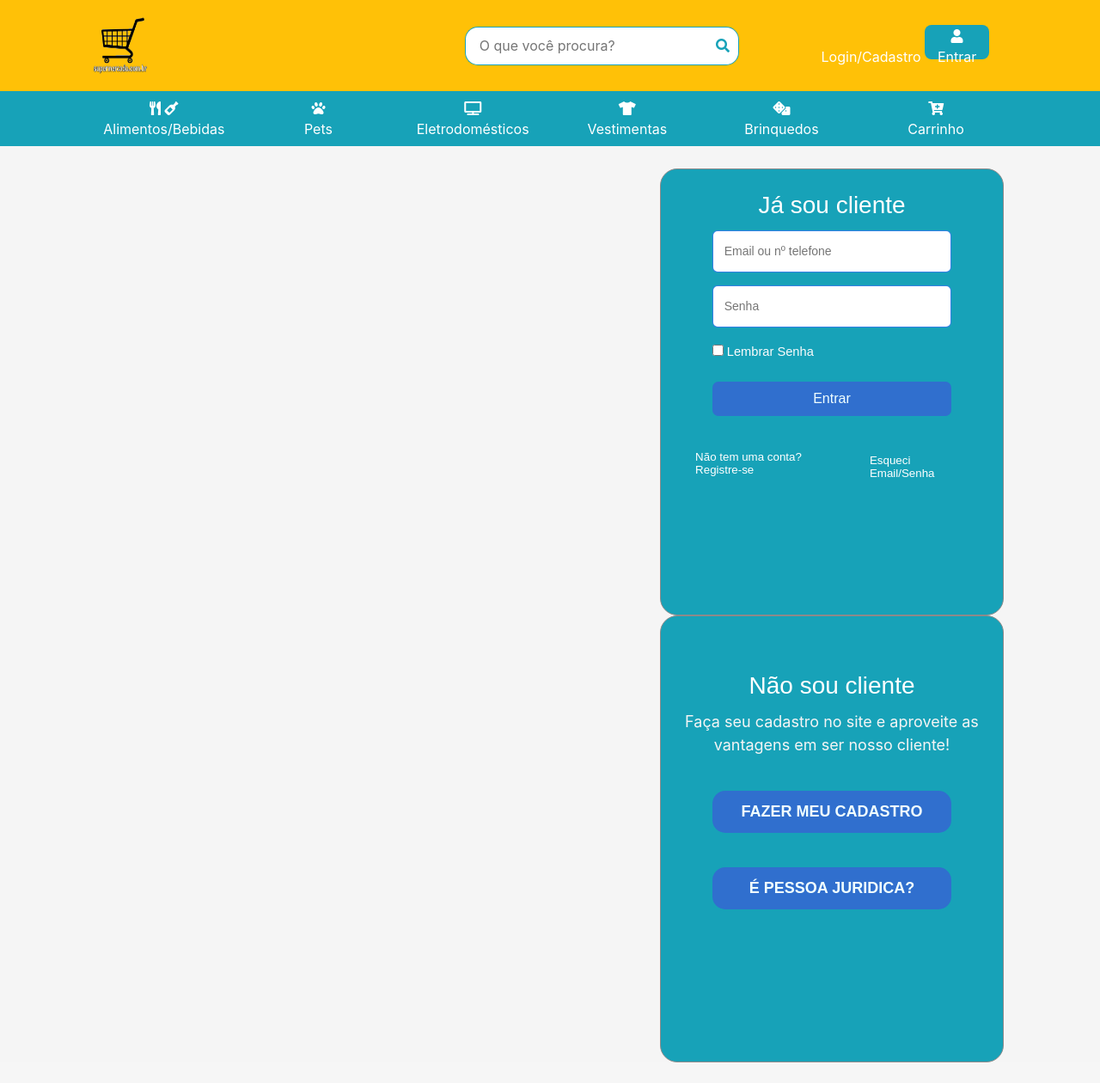
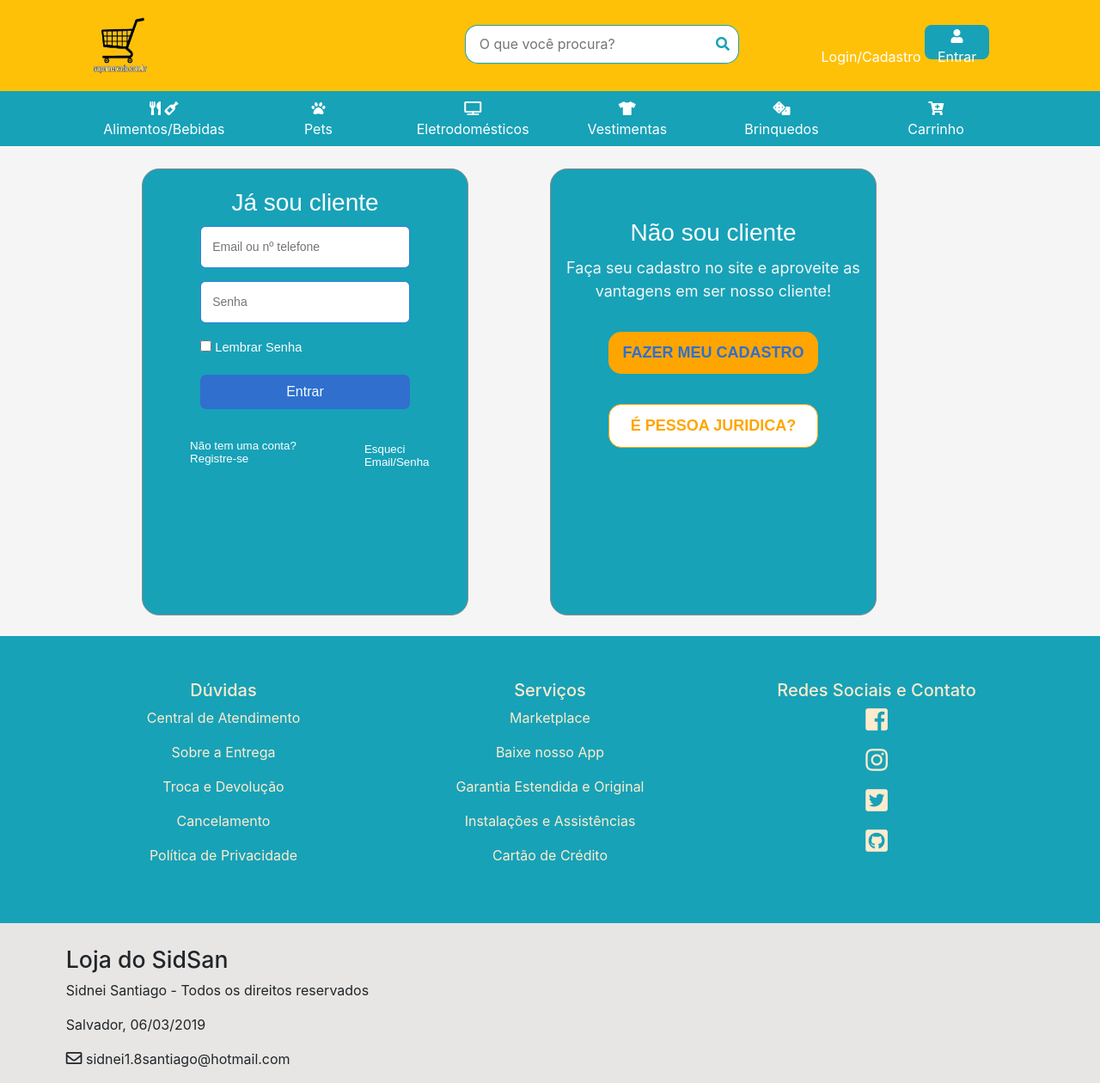
Before and after one commit to SidSan97/Site-Market, a PHP site: page /login.php in a window 1280 px wide. Shown: the whole page at 86% size. Before the commit the page ends 1236 px from the top, so only its background shows below. Run offline with PHP 8.4, Linux system fonts and the light colour scheme; lists and menus that the app fills with data are empty; some libraries are stand-ins or nearby versions.

Commit message:
Ajustes da página de login

```diff
--- a/carrinho.php
+++ b/carrinho.php
@@ -23,7 +23,7 @@
 
                 <div class="collapse navbar-collapse" id="conteudoNavbarSuportado">
                     <ul class="lista-nav-bar" style="width: 100%;">
-                      <li class="col"> <i class="far fa-user-circle"></i> Faça seu <a href="#">login ou cadastre-se</a> </li>
+                      <li class="col"> <i class="far fa-user-circle"></i> Faça seu <a href="login.php">login ou cadastre-se</a> </li>
                       <li class="col"> <a href="#"> ATENDIMENTO </a> </li>
                       <li class="col"> <a href="#" style="color: yellow; font-weight: bold;"> BAIXE NOSSO APP </a> </li>
                     </ul>
--- a/css/home.css
+++ b/css/home.css
@@ -173,6 +173,7 @@ body
     border-radius: 15px 0px 0px 15px;
     border-right: none;
     padding-left: 5%;
+    margin-bottom: 1%;
 }
 
 @media(max-width: 1009px)
--- a/css/login.css
+++ b/css/login.css
@@ -22,7 +22,6 @@ body {margin: 0%; background: whitesmoke; /*display: flex; justify-content: cent
     background-color: #17a2b8;
     border-radius: 20px;
     padding-top: 2%;
-    margin-left: 60%;
 }
 
 #check
@@ -114,7 +113,6 @@ text-decoration: none;
     background-color: #17a2b8;
     border-radius: 20px;
     padding-top: 5%;
-    margin-left: 60%;
 }
 
 .descricao
@@ -130,12 +128,12 @@ text-decoration: none;
 {
     width: 70%;
     padding: 11px;
-    background-color: rgb(48, 111, 206);
+    background-color: orange;
     border-radius: 15px;
     margin-left: 15%;
     margin-bottom: 10%;
     border: 0;
-    color: azure;
+    color: rgb(48, 111, 206);
     font-size: 18px;
     font-family: Montserrat,sans-serif;
     font-weight: 700;
@@ -145,12 +143,12 @@ text-decoration: none;
 {
     width: 70%;
     padding: 11px;
-    background-color: rgb(48, 111, 206);
+    background-color: rgb(255, 255, 255);
+    border: orange 1px solid;
     border-radius: 15px;
     margin-left: 15%;
     margin-bottom: 10%;
-    border: 0;
-    color: azure;
+    color: orange;
     font-size: 18px;
     font-family: Montserrat,sans-serif;
     font-weight: 700;
--- a/login.php
+++ b/login.php
@@ -80,7 +80,9 @@
     </div>
   </section>
 
-    <div id="div-login">
+  <div class="container">
+    <div class="row">
+      <div class="col-lg-4 offset-1 mb-4" id="div-login">
         <h3 class="h3"> Já sou cliente </h3>
 
           <form class="login-form">
@@ -100,7 +102,7 @@
       </div>
 
     <!Div cadastro>
-    <div id="div-cadastro">
+      <div class="col-lg-4 offset-1 mb-4" id="div-cadastro">
         <h3 class="h3"> Não sou cliente </h3>
 
         <form action="" class="cadastro-form">
@@ -117,7 +119,55 @@
            </button>
         </form>
       </div>
+    </div>
+  </div>
 
-    <script type="text/javascript" src="js/login.js"></script>
+  <section id="rodape">
+      <div class="container">
+        <div class="row">
+          <div class="col-4" style="text-align: center;">
+             <h5>Dúvidas</h5>
+             <a href="#"><p>Central de Atendimento</p></a>
+             <a href="#"><p>Sobre a Entrega</p></a>
+             <a href="#"><p>Troca e Devolução</p></a>
+             <a href="#"><p>Cancelamento</p></a>
+             <a href="#"><p>Política de Privacidade</p></a>
+          </div>
+
+          <div class="col-4" style="text-align: center;">
+            <h5>Serviços</h5>
+            <a href="#"><p>Marketplace</p></a>
+            <a href="#"><p>Baixe nosso App</p></a>
+            <a href="#"><p>Garantia Estendida e Original</p></a>
+            <a href="#"><p>Instalações e Assistências</p></a>
+            <a href="#"><p>Cartão de Crédito</p></a>
+          </div>
+
+          <div class="col-4" style="text-align: center;" id="RS-icons">
+            <h5>Redes Sociais e Contato</h5>
+            <a href="#"><p><i class="fab fa-facebook-square"></i></p></a>
+            <a href="#"><p><i class="fab fa-instagram"></i></p></a>
+            <a href="#"><p><i class="fab fa-twitter-square"></i></p></a>
+            <a href="https://github.com/SidSan97"><p><i class="fab fa-github-square"></i></p></a>
+          </div>
+        </div>
+      </div>
+  </section>
+
+
+    <div id="rodape-inf" style="background-color: rgb(231, 230, 228);">
+        <article class="inf-text">
+          <h1>Loja do SidSan</h1>
+          <p>Sidnei Santiago - Todos os direitos reservados</p>
+          <p>Salvador, 06/03/2019</p>
+          <p><i class="far fa-envelope" style="font-size: 14pt;"></i> sidnei1.8santiago@hotmail.com </p>
+        </article>
+    </div>
+
+    <script src="js/jquery-3.3.1.js"></script>
+    <script src="js/popper.js"></script>
+    <script src="js/bootstrap.js"></script>
+    <script src="js/script.js"></script>
+    <script src="js/bootstrap.min.js"></script>
 </body>
 </html>
```
Lines whose indentation alone changed are shown as unchanged.
